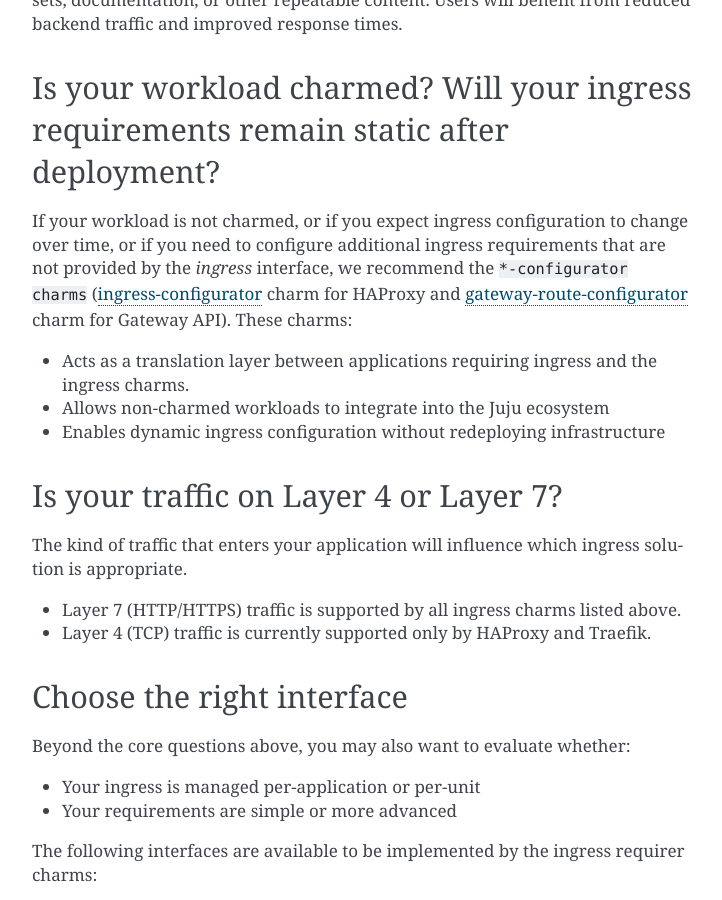
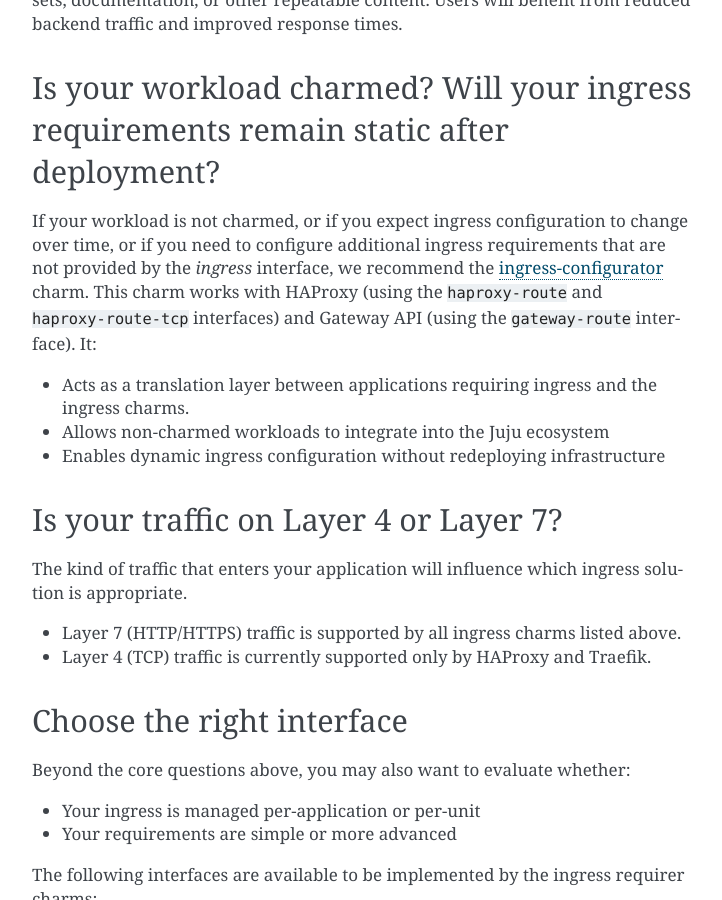
Before and after one commit to canonical/charmed-ingress-documentation, a Sphinx documentation site: the page built from docs/how-to/choose-an-ingress.rst, in a window 1280 px wide and 900 px high, scrolled down 940 px. Shown: the whole window, without its empty margins (388-1110 px from the left). Built offline with Sphinx 7.4.7, drawn with Linux system fonts in a browser that asks for light colours; pages that are not in the unit, such as notebooks, are missing from menus; comment, search, counter and statistics services are not loaded.

Commit message:
Replace the gateway-route-configurator with ingress-configurator (ISD-6052) (#16)

```diff
--- a/docs/how-to/choose-an-ingress.rst
+++ b/docs/how-to/choose-an-ingress.rst
@@ -38,9 +38,9 @@
 
 If your workload is not charmed, or if you expect ingress configuration to change over time, or if
 you need to configure additional ingress requirements that are not provided by the *ingress* interface,
-we recommend the ``*-configurator charms`` (`ingress-configurator <https://github.com/canonical/ingress-configurator-operator/>`_ charm
-for HAProxy and `gateway-route-configurator <https://github.com/canonical/gateway-api-integrator-operator/tree/main/gateway-route-configurator/>`_ charm
-for Gateway API). These charms:
+we recommend the `ingress-configurator <https://github.com/canonical/ingress-configurator-operator/>`_
+charm. This charm works with HAProxy (using the ``haproxy-route`` and ``haproxy-route-tcp``
+interfaces) and Gateway API (using the ``gateway-route`` interface). It:
 
 * Acts as a translation layer between applications requiring ingress and the ingress charms.
 * Allows non-charmed workloads to integrate into the Juju ecosystem
@@ -66,4 +66,4 @@
 
 * `Ingress <https://github.com/canonical/traefik-k8s-operator/blob/main/lib/charms/traefik_k8s/v1/ingress.py>`_ - A simple controller-independent interface that provides HTTP/HTTPS routing to an application, including load balancing across all units.
 * `Ingress-per-unit <https://github.com/canonical/traefik-k8s-operator/blob/main/lib/charms/traefik_k8s/v1/ingress_per_unit.py>`_ - a simple controller-independent interface that provides an ingress URL per unit.
-* \*-route (`haproxy-route <https://github.com/canonical/haproxy-operator/blob/main/haproxy-operator/lib/charms/haproxy/v2/haproxy_route.py>`_, `gateway-route <https://github.com/canonical/gateway-api-integrator-operator/blob/main/gateway-api-integrator/lib/charms/gateway_api/v0/gateway_route.py>`_, `traefik-route <https://github.com/canonical/traefik-k8s-operator/blob/main/lib/charms/traefik_k8s/v0/traefik_route.py>`_, `nginx-route <https://github.com/canonical/nginx-ingress-integrator-operator/blob/main/lib/charms/nginx_ingress_integrator/v0/nginx_route.py>`_) - An advanced alternative to the ingress relation where workload specific configuration can be provided by the user.
+* \*-route (`haproxy-route <https://github.com/canonical/haproxy-operator/blob/main/haproxy-operator/lib/charms/haproxy/v2/haproxy_route.py>`_, `gateway-route <https://github.com/canonical/gateway-api-integrator-operator/blob/main/gateway-api-integrator/lib/charms/gateway_api_integrator/v1/gateway_route.py>`_, `traefik-route <https://github.com/canonical/traefik-k8s-operator/blob/main/lib/charms/traefik_k8s/v0/traefik_route.py>`_, `nginx-route <https://github.com/canonical/nginx-ingress-integrator-operator/blob/main/lib/charms/nginx_ingress_integrator/v0/nginx_route.py>`_) - An advanced alternative to the ingress relation where workload specific configuration can be provided by the user.
```
